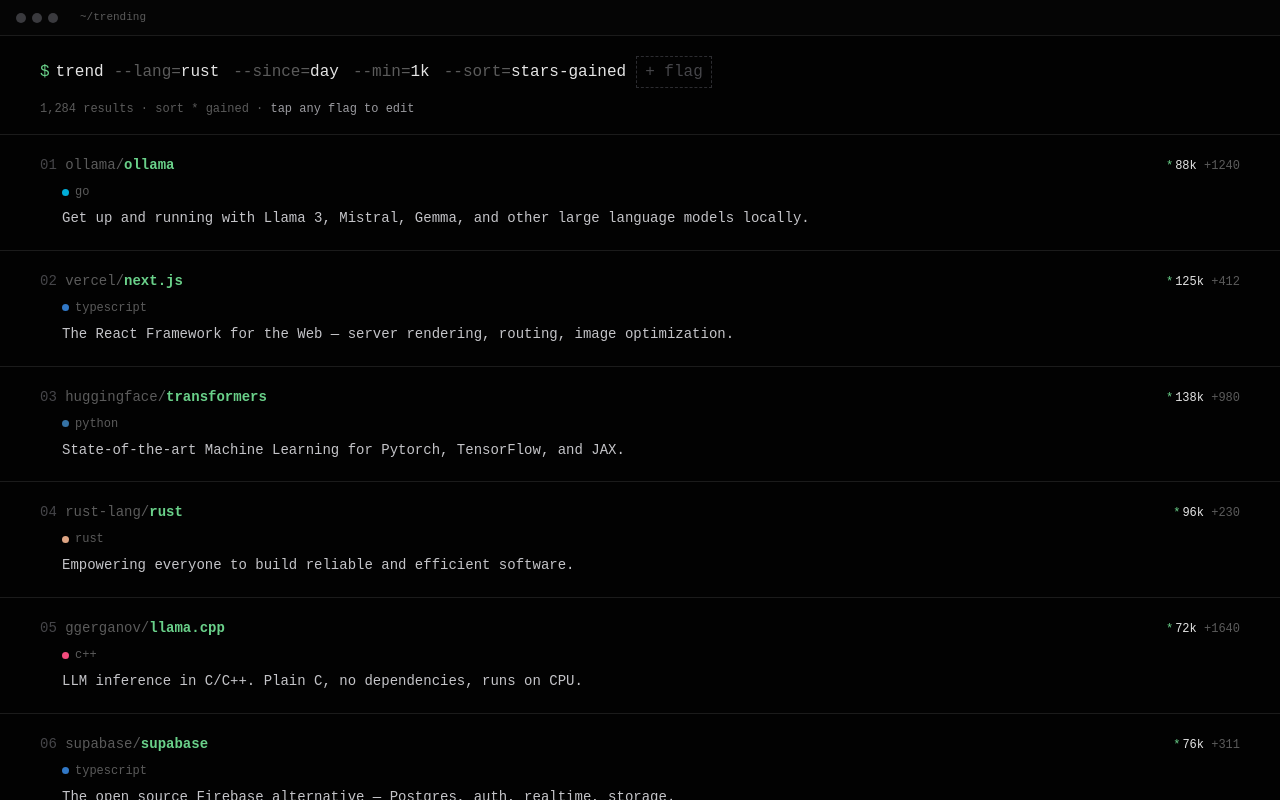
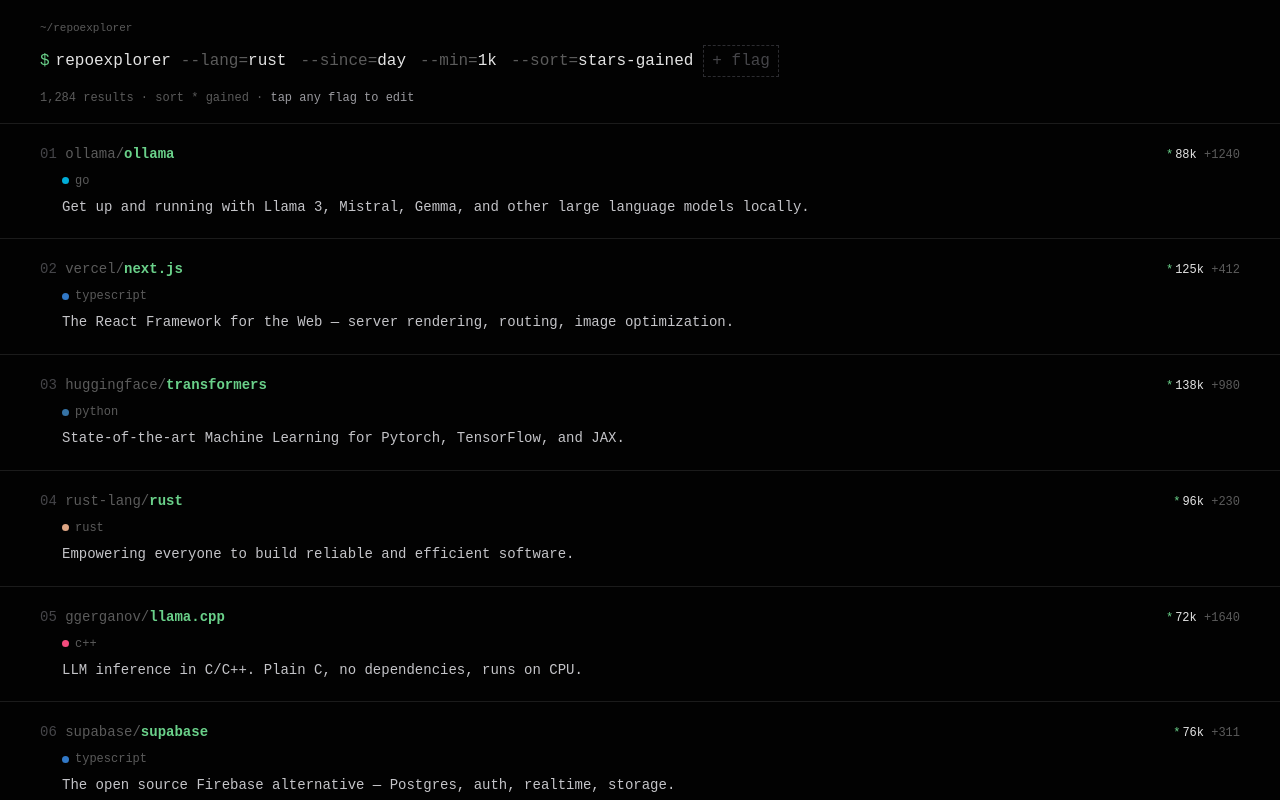
Before and after one commit to adamdlear/repoexplorer, a React (Vite) app in the folder web/: page / in a window 1280 px wide. Built offline with nearby package versions, Linux system fonts and the light colour scheme.

Commit message:
chore: remove extra border from wireframe

```diff
--- a/web/src/App.tsx
+++ b/web/src/App.tsx
@@ -96,13 +96,6 @@
 export default function App() {
   return (
     <div className="h-screen flex flex-col overflow-hidden bg-background text-foreground">
-      {/* Desktop-only title bar */}
-      <div className="hidden md:flex h-9 items-center gap-1.5 px-4 border-b border-border bg-card shrink-0">
-        <span className="w-2.5 h-2.5 rounded-full bg-[#3a3a3e]" />
-        <span className="w-2.5 h-2.5 rounded-full bg-[#3a3a3e]" />
-        <span className="w-2.5 h-2.5 rounded-full bg-[#3a3a3e]" />
-        <span className="text-[11px] text-muted-foreground ml-4">~/trending</span>
-      </div>
 
       <QueryBar
         filters={MOCK_FILTERS}
--- a/web/src/components/query-bar.tsx
+++ b/web/src/components/query-bar.tsx
@@ -13,11 +13,11 @@
   return (
     <div className="px-5 md:px-10 pt-5 pb-4 border-b border-border shrink-0">
       {/* Breadcrumb — visible on mobile only; desktop shows it in the title bar */}
-      <div className="text-[11px] text-muted-foreground mb-2 md:hidden">~/trending</div>
+      <div className="text-[11px] text-muted-foreground mb-2">~/repoexplorer</div>
 
       <div className="text-[14px] md:text-base leading-relaxed flex flex-wrap items-baseline gap-x-1.5">
         <span className="text-primary">$</span>
-        <span>trend</span>
+        <span>repoexplorer</span>
         {filters.map((f) => (
           <QueryToken
             key={f.flag}
```
